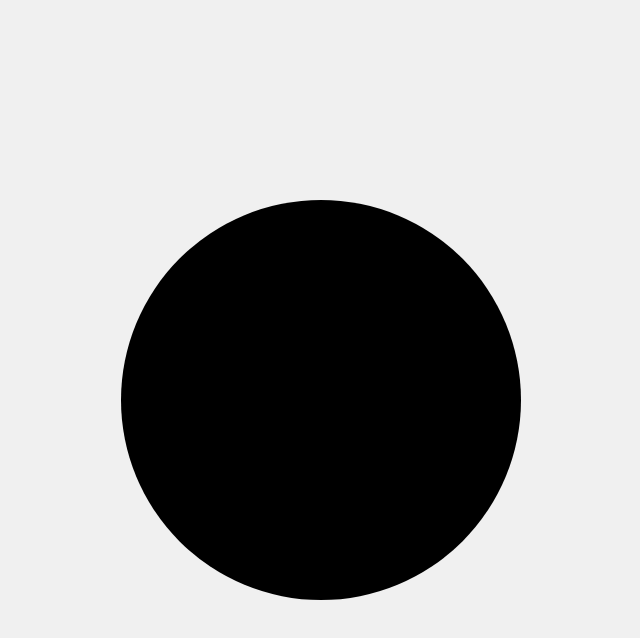
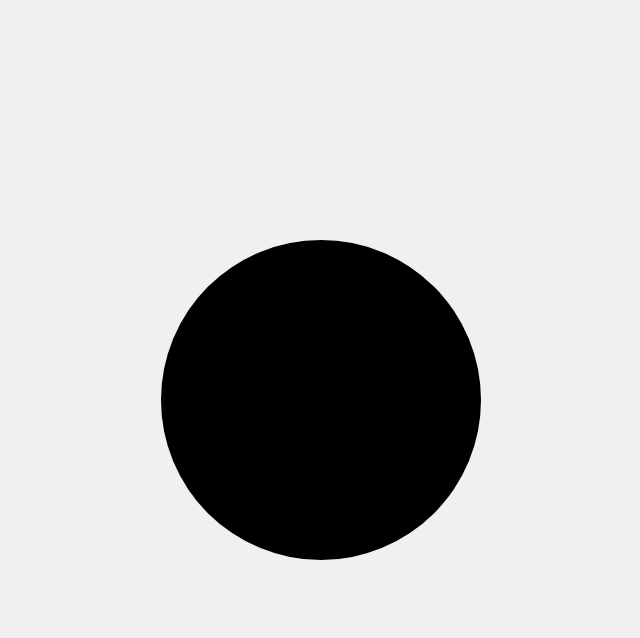
Before and after one commit to corona6/focusdot, a plain HTML site: page index.html in a window 1280 px wide. Both pictures are taken after a click on the button "Start". Shown: the whole page, without its empty margins (319-959 px from the left). Drawn offline with Linux system fonts and the light colour scheme.

Commit message:
change dot size

```diff
--- a/index.html
+++ b/index.html
@@ -21,8 +21,8 @@
             transition: background-color 1s ease;
         }
         #focus-point {
-            width: 25rem;
-            height: 25rem;
+            width: 20rem;
+            height: 20rem;
             background-color: #000;
             border-radius: 50%;
             transition: transform 5.3s cubic-bezier(0.12, 0, 0.39, 0), opacity 4.7s ease-in-out;
--- a/sw.js
+++ b/sw.js
@@ -1,5 +1,5 @@
 
-const MAIN_CACHE = 'main_20241220';
+const MAIN_CACHE = 'main_20241220_1';
 
 self.addEventListener("install", async (event) => {
     event.waitUntil((async () => {
```
